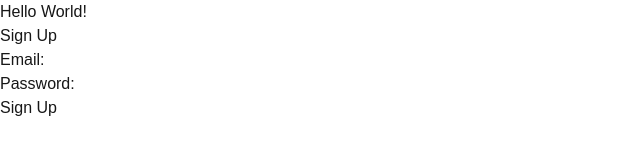
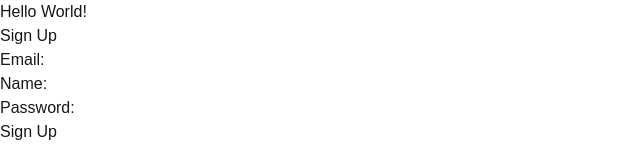
Before and after one commit to hicass/meraki-track, a Next.js app: page / in a window 1280 px wide. Shown: the top 162 px of the page, without its empty margins (0-640 px from the left). Built offline with nearby package versions, Linux system fonts and the light colour scheme; no server answers.

Commit message:
Add the ability for a user to add their name in the Sign Up Form

```diff
--- a/src/components/SignUpForm.tsx
+++ b/src/components/SignUpForm.tsx
@@ -7,6 +7,7 @@
   const { setSession } = useAuth(); // Access the setSession function from context
   const [email, setEmail] = useState('');
   const [password, setPassword] = useState('');
+  const [name, setName] = useState('');
   const [error, setError] = useState<string | null>(null);
   const [loading, setLoading] = useState(false);
 
@@ -20,6 +21,11 @@
       const { data, error } = await supabaseClient.auth.signUp({
         email,
         password,
+        options: {
+          data: {
+            name, // Add name to the user metadata
+          },
+        },
       });
 
       if (error) {
@@ -39,7 +45,7 @@
   };
 
   return (
-    <div className='text-black bg-white'>
+    <div className="text-black bg-white">
       <h2>Sign Up</h2>
       <form onSubmit={handleSubmit}>
         <div>
@@ -48,6 +54,15 @@
             type="email"
             value={email}
             onChange={(e) => setEmail(e.target.value)}
+            required
+          />
+        </div>
+        <div>
+          <label>Name:</label>
+          <input
+            type="text"
+            value={name}
+            onChange={(e) => setName(e.target.value)}
             required
           />
         </div>
```
